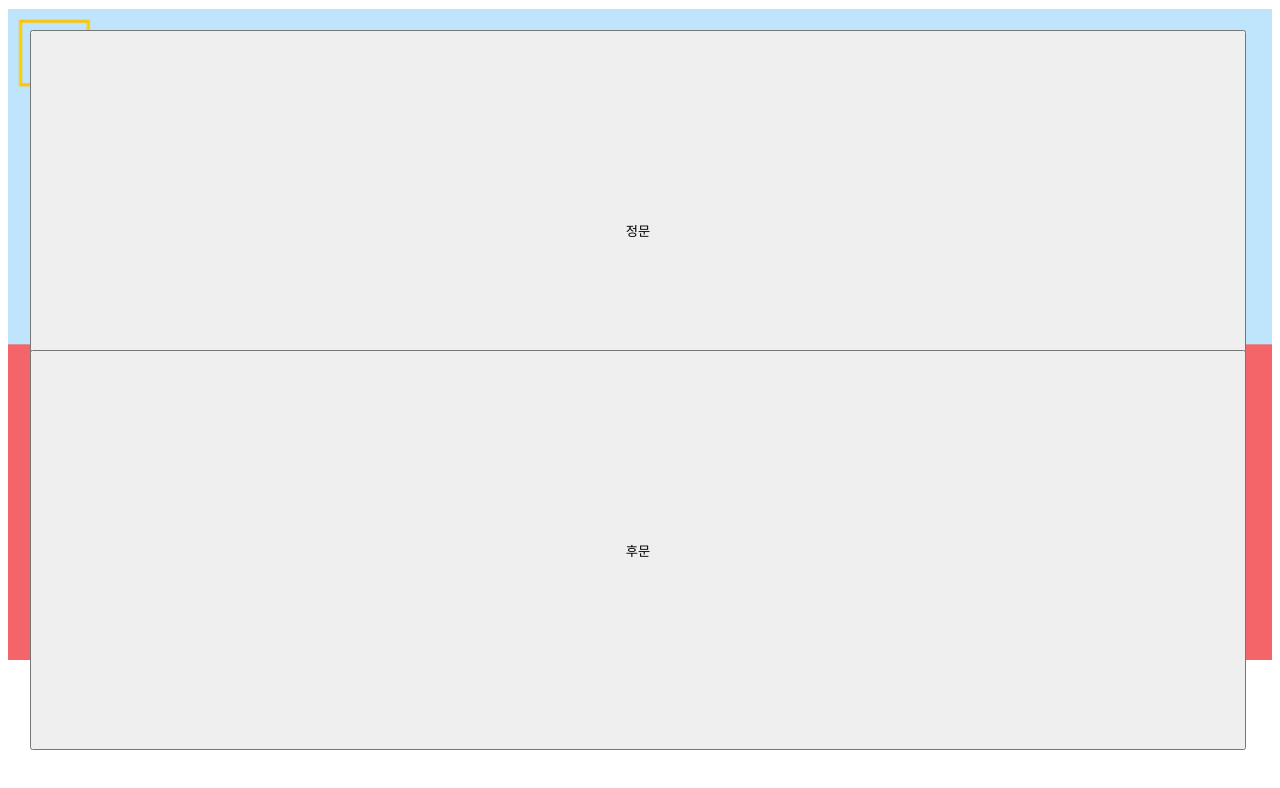
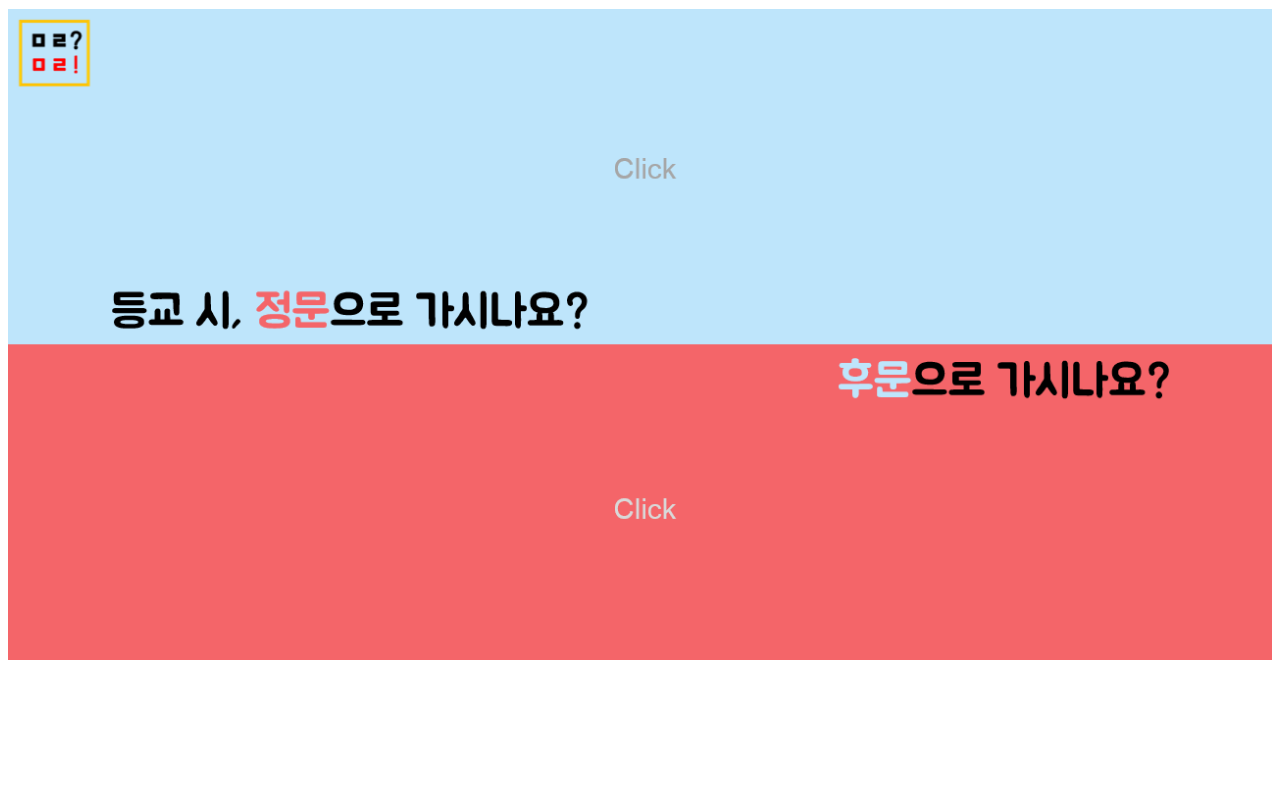
Before and after one commit to ohchannah/MoRoM, a plain HTML site: page first.html in a window 1280 px wide. Drawn offline with Linux system fonts and the light colour scheme.

Commit message:
첫화면 완성

```diff
--- a/first.html
+++ b/first.html
@@ -7,7 +7,16 @@
 
   <body>
     <img src = "./img/1번.PNG"  style="height: 100%; width: 100%">
-    <button name="안녕" type="button" style="width:95%; height:50%; cursor:hand; filter:alpha(opacity=1); position:absolute; top:30px; left: 30px; z-index:0"; background-color: rgba(255,255,255,0.5);>정문
-    <button name="안녕" type="button" style="width:95%; height:50%; cursor:hand; filter:alpha(opacity=1); position:absolute; top:350px; left: 30px; z-index:0">후문
+    <div>
+     <button name="안녕" type="button" style="width:95%; height:50%; cursor:hand; filter:alpha(opacity=1); position:absolute; top:30px; left: 30px; z-index:0; background-color: rgba(255,255,255,0); border:0; outline:0;" button type="button" onclick="location.href='http://www.naver.com' ">
+      <!-- 정문 -->
+    </button>
+  </div>
+  <div>
+    <button name="안녕" type="button" style="width:95%; height:50%; cursor:hand; filter:alpha(opacity=1); position:absolute; top:350px; left: 30px; z-index:0; background-color: rgba(255,255,255,0); border:0; outline:0;"
+    button type="button" onclick="location.href='http://www.naver.com' ">
+    <!-- 후문 -->
+    </button>
+  </div>
   </body>
 </html>
```
